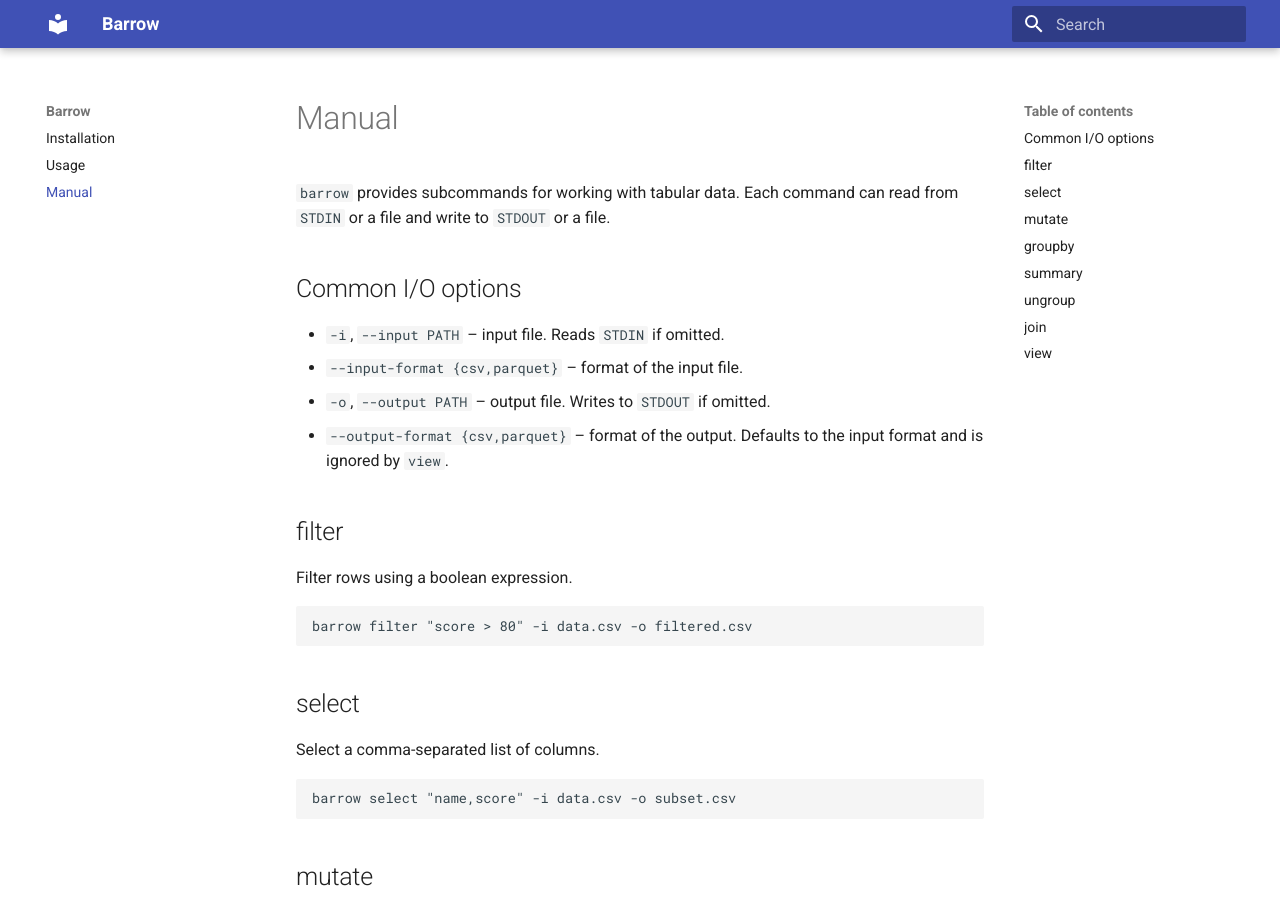
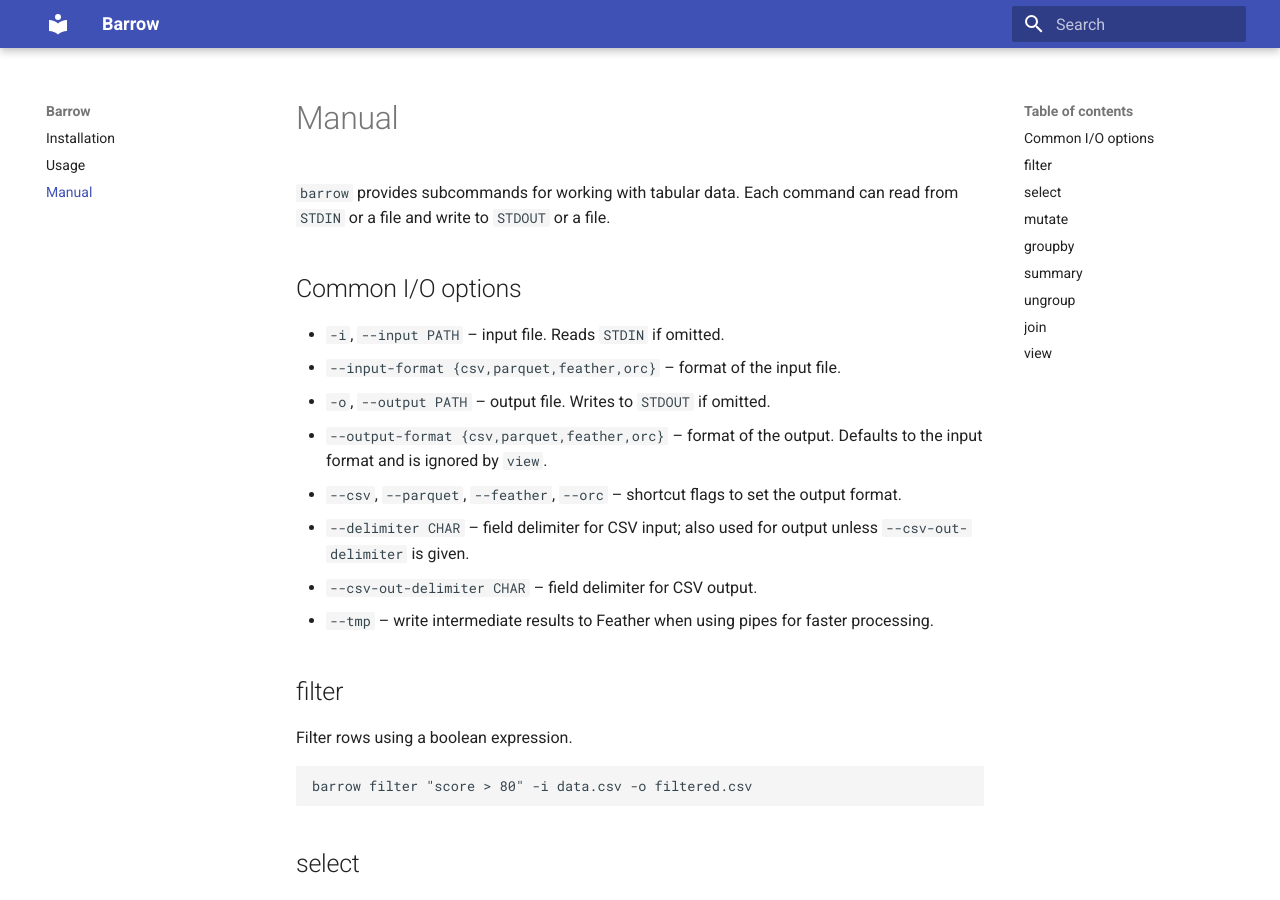
Before and after one commit to acpguedes/barrow, an MkDocs documentation site: the page built from docs/manual.md, in a window 1280 px wide and 900 px high. Built offline with MkDocs 1.6.1 and Material for MkDocs 9.7.7, drawn with Linux system fonts in a browser that asks for light colours; some of the changed text lies outside the part shown.

Commit message:
docs: document additional formats and options

```diff
--- a/docs/manual.md
+++ b/docs/manual.md
@@ -5,9 +5,13 @@
 ## Common I/O options
 
 - `-i`, `--input PATH` – input file. Reads `STDIN` if omitted.
-- `--input-format {csv,parquet}` – format of the input file.
+- `--input-format {csv,parquet,feather,orc}` – format of the input file.
 - `-o`, `--output PATH` – output file. Writes to `STDOUT` if omitted.
-- `--output-format {csv,parquet}` – format of the output. Defaults to the input format and is ignored by `view`.
+- `--output-format {csv,parquet,feather,orc}` – format of the output. Defaults to the input format and is ignored by `view`.
+- `--csv`, `--parquet`, `--feather`, `--orc` – shortcut flags to set the output format.
+- `--delimiter CHAR` – field delimiter for CSV input; also used for output unless `--csv-out-delimiter` is given.
+- `--csv-out-delimiter CHAR` – field delimiter for CSV output.
+- `--tmp` – write intermediate results to Feather when using pipes for faster processing.
 
 ## filter
 Filter rows using a boolean expression.
@@ -63,7 +67,7 @@
 Additional options:
 
 - `--right PATH` – right input file.
-- `--right-format {csv,parquet}` – format of the right file.
+- `--right-format {csv,parquet,feather,orc}` – format of the right file.
 - `--join-type {inner,left,right,outer}` – type of join (default `inner`).
 
 ## view
```
